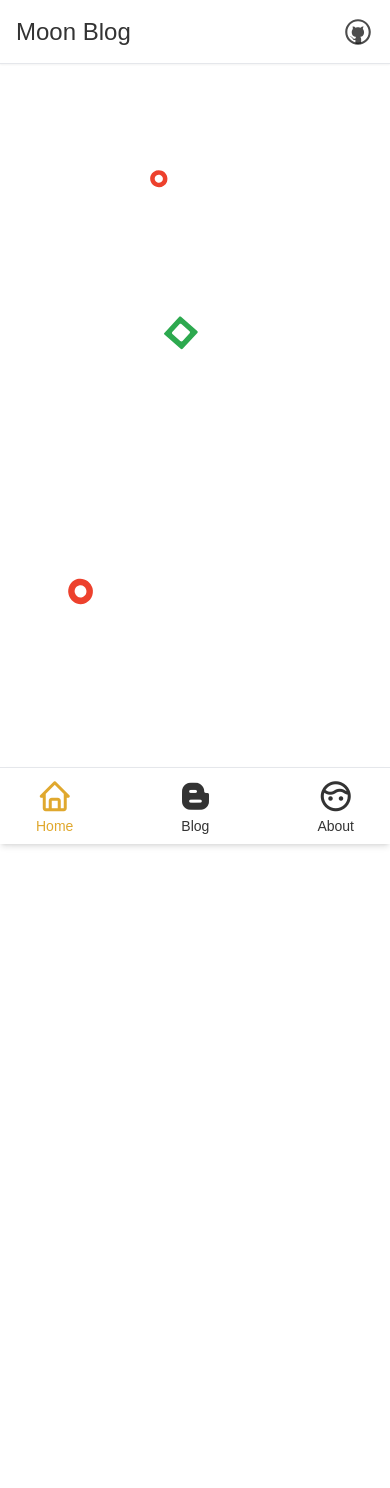
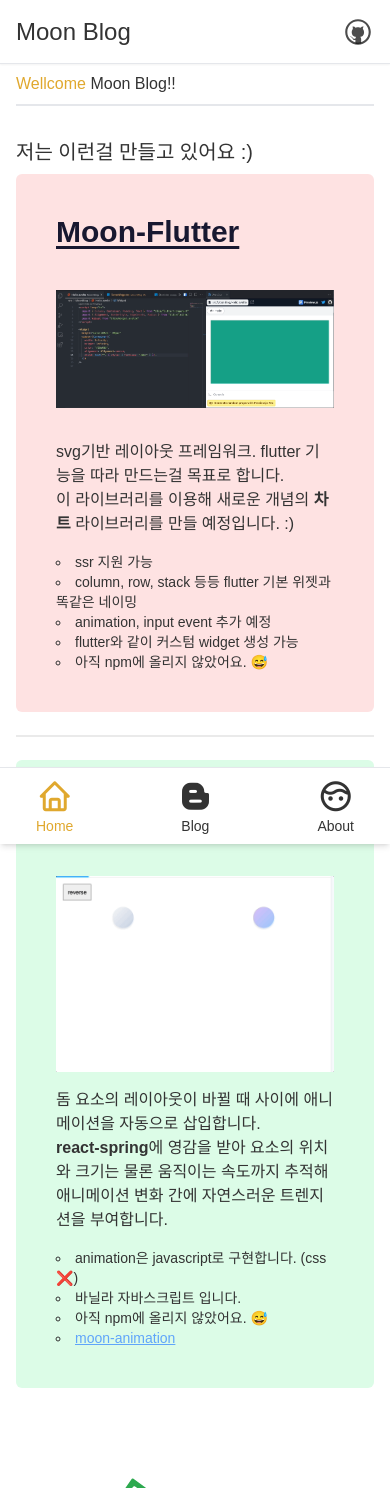
Before and after one commit to Moon-DaeSeung/Moon-Blog, a SvelteKit app: page / in a window 390 px wide. Before the commit the page ends 844 px from the top, so only its background shows below. Built offline with nearby package versions, Linux system fonts and the light colour scheme.

Commit message:
home 꾸밈

```diff
--- a/src/app.css
+++ b/src/app.css
@@ -26,25 +26,6 @@
     background-attachment: fixed;
   }
 
-  h1,
-  h2,
-  p {
-    font-weight: 400;
-  }
-
-  p {
-    line-height: 1.5;
-  }
-
-  h1 {
-    font-size: 2rem;
-    text-align: center;
-  }
-
-  h2 {
-    font-size: 1rem;
-  }
-
   pre {
     font-size: 16px;
     font-family: var(--font-mono);
--- a/src/lib/component/animatedbackground/particle/index.svelte
+++ b/src/lib/component/animatedbackground/particle/index.svelte
@@ -60,7 +60,7 @@
   })
 </script>
 
-<div bind:this={containerEl} class="absolute top-0 left-0 h-full w-full" />
+<div bind:this={containerEl} class="absolute -z-20 top-0 left-0 h-full w-full" />
 
 <style>
   :global([data-shape="pentahedron"]) {
--- a/src/lib/hero-transition/index.ts
+++ b/src/lib/hero-transition/index.ts
@@ -91,6 +91,7 @@ export function crossfade2({
       easing,
       tick: (t, u) => {
         if (!intro) return
+
         node.setAttribute(
           "style",
           currentStyle +
--- a/src/routes/+layout.svelte
+++ b/src/routes/+layout.svelte
@@ -100,7 +100,7 @@
       </div>
     {/if}
   </MediaQuery>
-  <main class="pb-[100px] lg:pb-0">
+  <main class="pb-[100px]">
     {#key $page.url.pathname}
       <div
         id={pathname}
@@ -139,7 +139,7 @@
         </nav>
       {:else}
         <div
-          class="flex h-[200px] flex-col items-center justify-center bg-blue-50"
+          class="flex h-[200px] flex-col items-center justify-center bg-accent text-white"
         >
           <p>
             contact:
--- a/src/routes/+page.svelte
+++ b/src/routes/+page.svelte
@@ -1,10 +1,103 @@
 <script lang="ts">
   import ParticleBackground from "$lib/component/animatedbackground/particle/index.svelte"
+  import MediaQuery from "$lib/component/MediaQuery.svelte"
+  import MediaQueryUtils from "$lib/util/MediaQueryUtils"
 </script>
 
-<section class="h-full min-h-full flex-grow">
+<section class="">
   <ParticleBackground offset={{ start: 200, end: 200 }} />
+  <h2 class="mb-8 border-b-2 py-2 md:text-7xl">
+    <span class="text-primary">Wellcome</span> Moon Blog!!
+  </h2>
+  <p class="md:mb-10 mb-2 md:text-2xl text-xl">저는 이런걸 만들고 있어요 :)</p>
+  <div class="flex flex-col rounded-lg ">
+    <article class="rounded bg-red-100 p-10">
+      <h3>Moon-Flutter</h3>
+      <img
+        class="mb-8"
+        alt="introduce my js library that will be called moon-flutter.js"
+        src="assets/love_flutter.gif"
+      />
+      <p class="mb-4">
+        svg기반 레이아웃 프레임워크. flutter 기능을 따라 만드는걸 목표로 합니다.
+        <br />
+        이 라이브러리를 이용해 새로운 개념의
+        <strong>차트 </strong>라이브러리를 만들 예정입니다. :)
+      </p>
+      <ul>
+        <li>ssr 지원 가능</li>
+        <li>column, row, stack 등등 flutter 기본 위젯과 똑같은 네이밍</li>
+        <li>animation, input event 추가 예정</li>
+        <li>flutter와 같이 커스텀 widget 생성 가능</li>
+        <li>아직 npm에 올리지 않았어요. 😅</li>
+      </ul>
+    </article>
+    <div class="divider" />
+    <article class="bg-green-100 p-10 md:flex">
+      <div class="md:flex-grow ">
+        <h3>Moon-Transition</h3>
+        <MediaQuery query={MediaQueryUtils.tablet} let:matches>
+          {#if !matches}
+            <img
+              class="mb-4"
+              alt="introduce my js library that will be called moon-flutter.js"
+              src="assets/moon_animation.gif"
+            />
+          {/if}
+        </MediaQuery>
+        <p class="mb-4">
+          돔 요소의 레이아웃이 바뀔 때 사이에 애니메이션을 자동으로 삽입합니다.
+          <br />
+          <strong>react-spring</strong>에 영감을 받아 요소의 위치와 크기는 물론
+          움직이는 속도까지 추적해 애니메이션 변화 간에 자연스러운 트렌지션을
+          부여합니다.
+        </p>
+        <ul>
+          <li>animation은 javascript로 구현합니다. (css ❌)</li>
+          <li>바닐라 자바스크립트 입니다.</li>
+          <li>아직 npm에 올리지 않았어요. 😅</li>
+          <li>
+            <a
+              class="cursor-pointer text-blue-400 underline"
+              target="_blank"
+              rel="noopener noreferrer"
+              href="https://github.com/Moon-DaeSeung/moon-animation"
+            >
+              moon-animation
+            </a>
+          </li>
+        </ul>
+      </div>
+      <MediaQuery query={MediaQueryUtils.tablet} let:matches>
+        {#if matches}
+          <img
+            class="w-[460px]"
+            alt="introduce my js library that will be called moon-flutter.js"
+            src="assets/moon_animation.gif"
+          />
+        {/if}
+      </MediaQuery>
+    </article>
+  </div>
 </section>
 
 <style>
+  ul {
+    @apply list-inside list-[circle] text-sm;
+  }
+
+  @media (min-width: 640px) {
+    ul {
+      padding: 0 8px;
+      font-size: 16px;
+    }
+  }
+
+  h3 {
+    @apply mb-10 text-3xl font-bold text-accent underline underline-offset-4;
+  }
+
+  article {
+    @apply rounded-md;
+  }
 </style>
--- a/src/routes/pageTransition.ts
+++ b/src/routes/pageTransition.ts
@@ -17,7 +17,7 @@ export const laptop = {
     const o = +getComputedStyle(node).opacity
 
     return {
-      delay: 300,
+      delay: active ? 300 : 0,
       duration: active ? 250 : 0,
       css: (t, u) =>
         `opacity: ${t * o}; transform: translateX(${cubicIn(u) * 40}px);`,
--- a/tailwind.config.cjs
+++ b/tailwind.config.cjs
@@ -5,7 +5,7 @@ module.exports = {
     "./node_modules/stwui/**/*.{svelte,js,ts,html}",
   ],
   daisyui: {
-    themes: ["bumblebee"],
+    //themes: [""],
   },
   theme: {
     extend: {},
```
Also changed, not shown: static/assets/love_flutter.gif (added), static/assets/moon_animation.gif (added).
